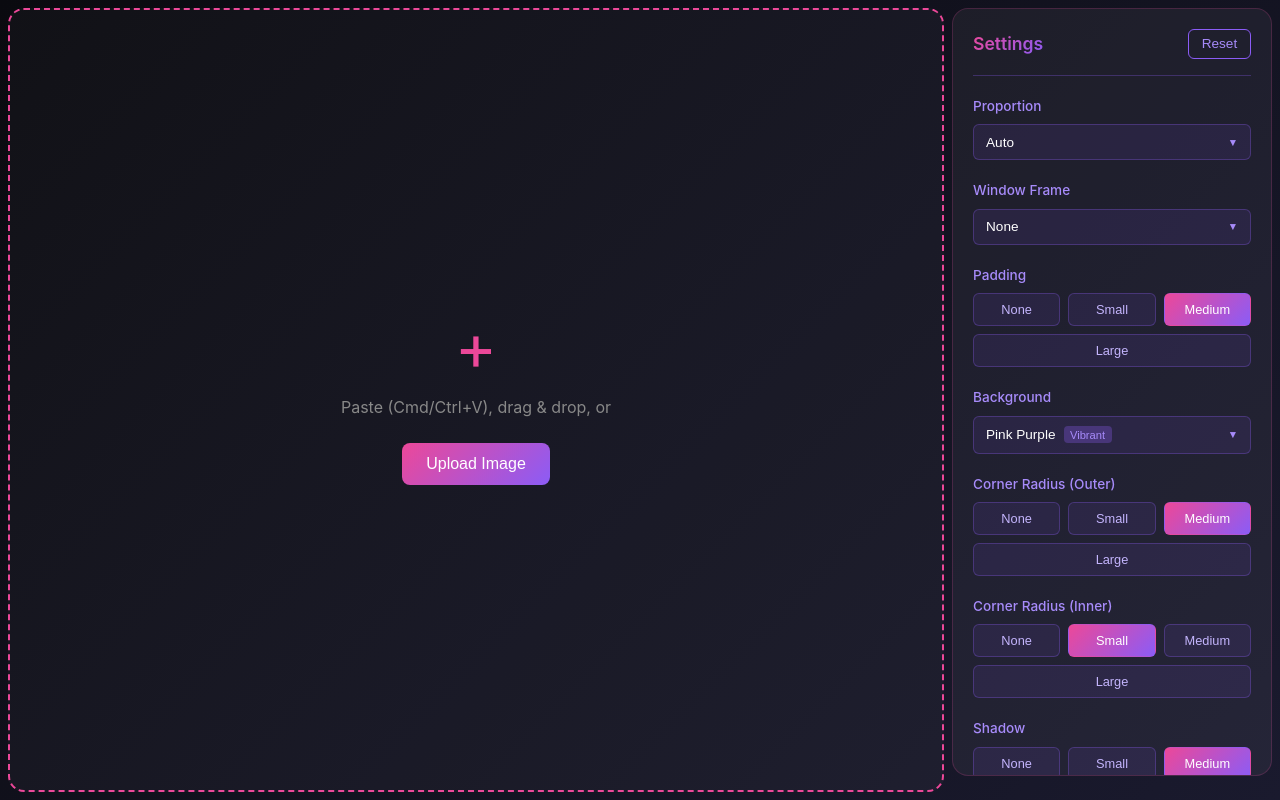
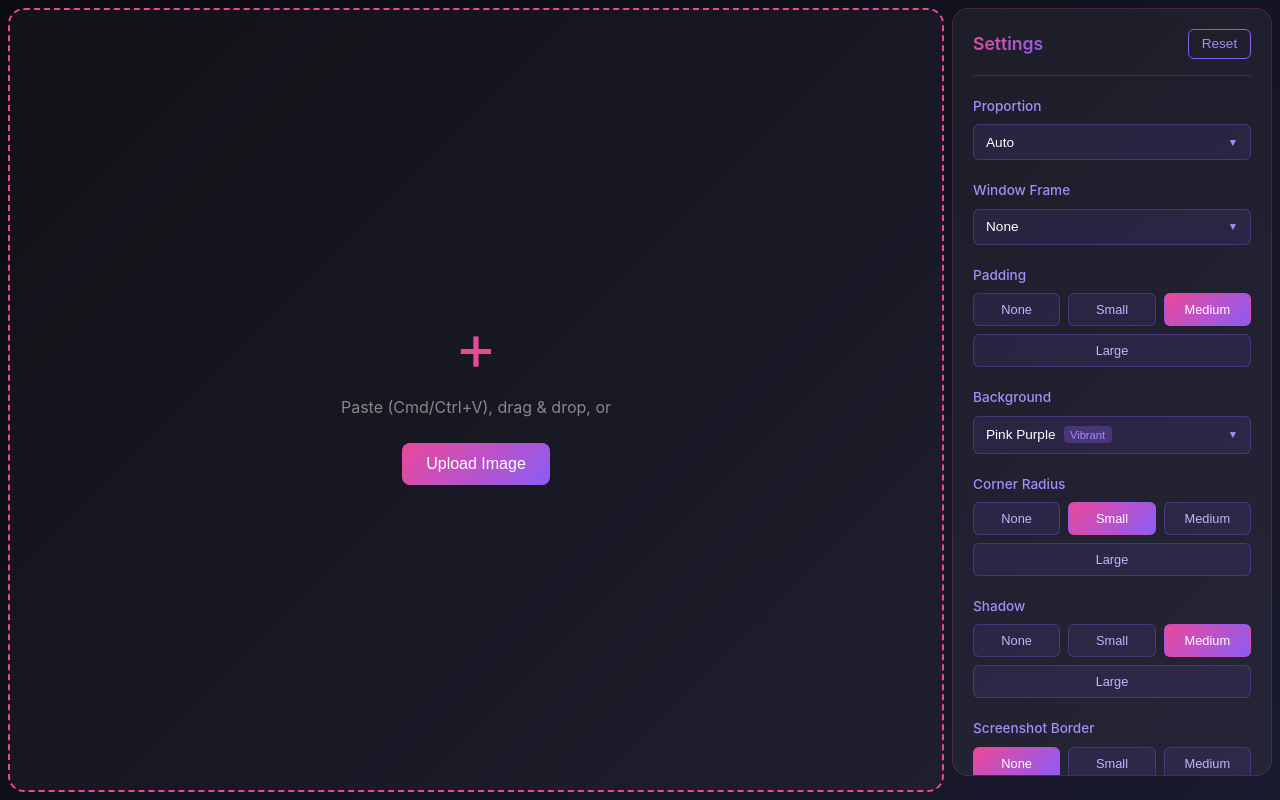
Before and after one commit to ybhaw/screenshot-beautifier, a React (Vite) app: page / in a window 1280 px wide. Built offline with nearby package versions, Linux system fonts and the light colour scheme.

Commit message:
remove outer radius settings and update inner radius control label

```diff
--- a/src/App.tsx
+++ b/src/App.tsx
@@ -12,7 +12,6 @@ interface Settings {
   bgColor1: string
   bgColor2: string
   gradientAngle: number
-  outerRadius: 'none' | 'small' | 'medium' | 'large'
   innerRadius: 'none' | 'small' | 'medium' | 'large'
   position: 'center' | 'top-left' | 'top' | 'top-right' | 'left' | 'right' | 'bottom-left' | 'bottom' | 'bottom-right'
   shadow: 'none' | 'small' | 'medium' | 'large'
@@ -28,7 +27,6 @@ const defaultSettings: Settings = {
   bgColor1: '#ec4899',
   bgColor2: '#8b5cf6',
   gradientAngle: 135,
-  outerRadius: 'medium',
   innerRadius: 'small',
   position: 'center',
   shadow: 'medium',
@@ -339,14 +337,13 @@ function App() {
       ctx.save()
       ctx.strokeStyle = settings.bgColor2
       ctx.lineWidth = imageBorderWidth
-      const outerRadius = radiusValues[settings.outerRadius]
       ctx.beginPath()
       ctx.roundRect(
         imageBorderWidth / 2,
         imageBorderWidth / 2,
         canvasWidth - imageBorderWidth,
         canvasHeight - imageBorderWidth,
-        Math.max(0, outerRadius - imageBorderWidth / 2)
+        Math.max(0, innerRadius - imageBorderWidth / 2)
       )
       ctx.stroke()
       ctx.restore()
@@ -917,22 +914,7 @@ function App() {
           </div>
 
           <div className="control-group">
-            <label>Corner Radius (Outer)</label>
-            <div className="button-group">
-              {(['none', 'small', 'medium', 'large'] as const).map(r => (
-                <button
-                  key={r}
-                  className={settings.outerRadius === r ? 'active' : ''}
-                  onClick={() => updateSetting('outerRadius', r)}
-                >
-                  {r}
-                </button>
-              ))}
-            </div>
-          </div>
-
-          <div className="control-group">
-            <label>Corner Radius (Inner)</label>
+            <label>Corner Radius</label>
             <div className="button-group">
               {(['none', 'small', 'medium', 'large'] as const).map(r => (
                 <button
```
